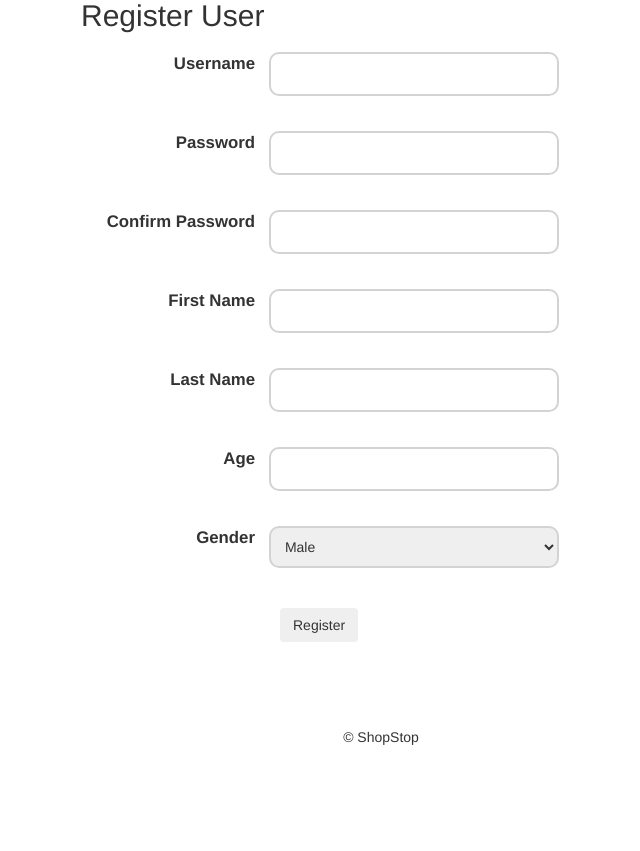
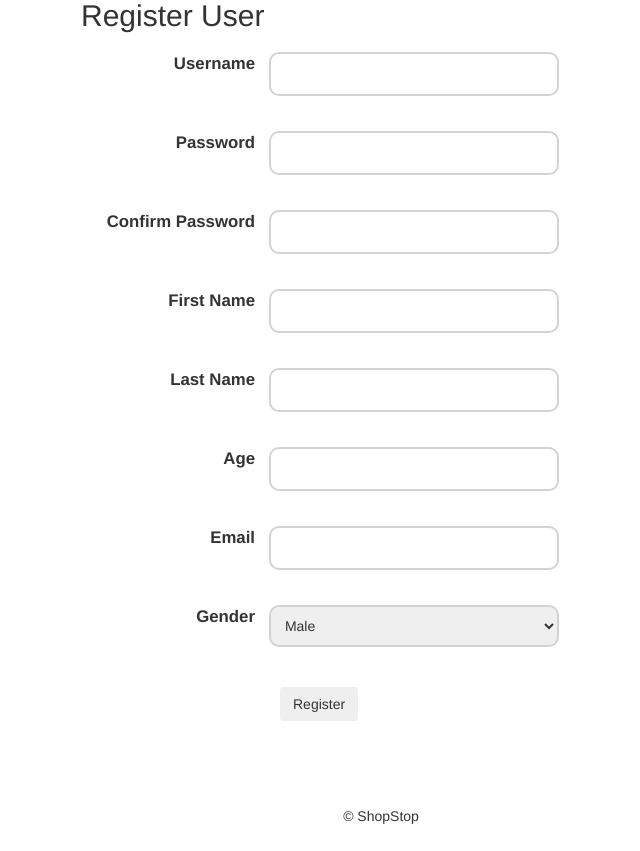
Before and after one commit to PeterAsenov22/Shop-Stop-App, a Node server app: page /user/register in a window 1280 px wide. Shown: the part 91-942 px from the top of the page, without its empty margins (259-899 px from the left). Before the commit the page ends 836 px from the top, so only its background shows below. Run offline with Node 20, Linux system fonts and the light colour scheme; some libraries are stand-ins or nearby versions.

Commit message:
user profile and user register views updated

```diff
--- a/views/user/profile.handlebars
+++ b/views/user/profile.handlebars
@@ -5,7 +5,7 @@
             </div>
             <div class="panel-body">
               <div class="row">
-                <div class="col-md-3 col-lg-3 " align="center"> <img alt="User Pic" src="/images/nodeLogo.png" class="img-circle img-responsive"> </div>
+                <div class="col-md-3 col-lg-3 " align="center"> <img alt="User Pic" src="{{image}}" class="img-circle img-responsive"> </div>
                 <div class=" col-md-9 col-lg-9 ">
                   <table class="table table-user-information">
                     <tbody>
--- a/views/user/register.handlebars
+++ b/views/user/register.handlebars
@@ -31,6 +31,11 @@
   </div>
 
   <div class="form-group">
+    <label for="email">Email</label>
+    <input id="email" name="email" type="email" class="input-field" value="{{email}}" />
+  </div>
+
+  <div class="form-group">
     <label for="gender">Gender</label>
     <select class="input-field" id="gender" name="gender">
       <option>Male</option>
```
